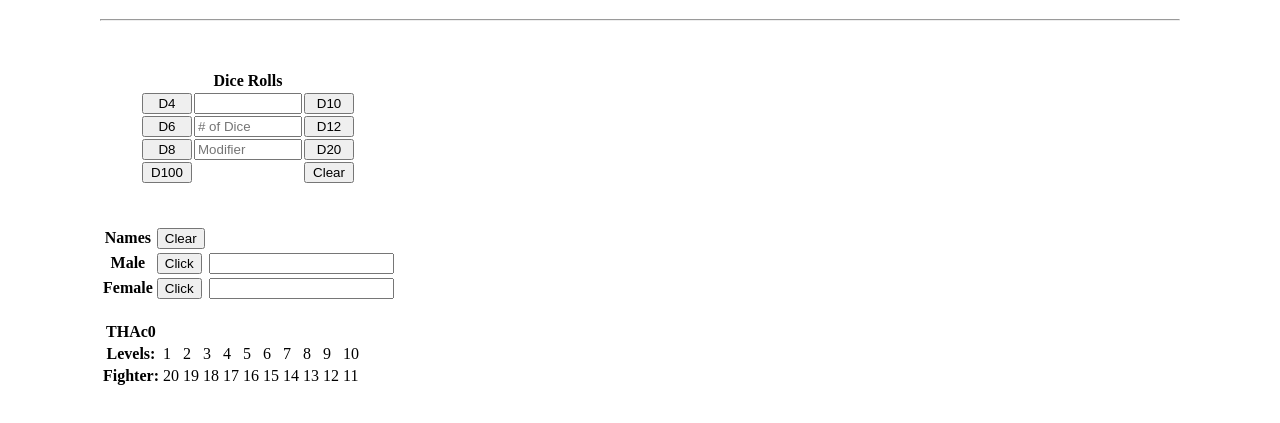
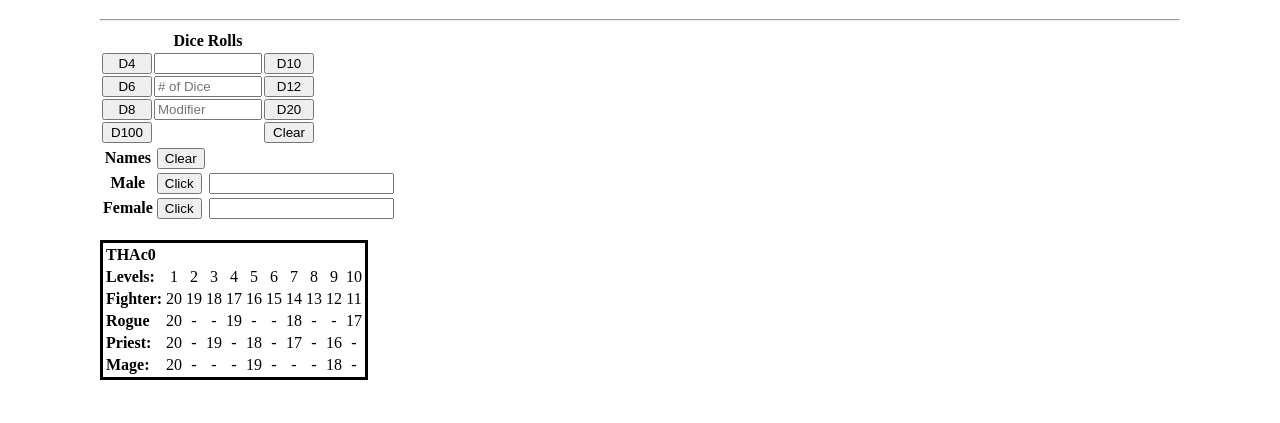
Before and after one commit to samrperz/snuffles, a plain HTML site: page random.html in a window 1280 px wide. Shown: the part 113-536 px from the top of the page. Drawn offline with Linux system fonts and the light colour scheme.

Commit message:
finished thaco table

```diff
--- a/CSS/random.css
+++ b/CSS/random.css
@@ -9,8 +9,9 @@ h3{
     margin-top: -30px;
     margin-bottom: -30px;
 }
+
 #dicetable{
-    padding: 40px;
+    padding: 0px;
 }
 #dicetable tr td{
     padding: 0px
@@ -21,6 +22,12 @@ h3{
 #dicetable tr td button{
     width: 50px;
 }
-.thacoTable table tr{
+.thaco table{
     border: solid;
 }
+.thaco table th{
+    text-align: left
+}
+.thaco table td{
+    text-align: center
+}
--- a/random.html
+++ b/random.html
@@ -67,8 +67,8 @@
         </table>
     </div>
     <br>
-    <div class="thacoTable">
-        <table>
+    <div class="thaco">
+        <table id="thacoTable">
             <tr>
                 <th>THAc0</th>
             </tr>
@@ -98,7 +98,45 @@
                 <td>12</td>
                 <td>11</td>
             </tr>
-
+            <tr>
+                <th>Rogue</th>
+                <td>20</td>
+                <td>-</td>
+                <td>-</td>
+                <td>19</td>
+                <td>-</td>
+                <td>-</td>
+                <td>18</td>
+                <td>-</td>
+                <td>-</td>
+                <td>17</td>
+            </tr>
+            <tr>
+                <th>Priest:</th>
+                <td>20</td>
+                <td>-</td>
+                <td>19</td>
+                <td>-</td>
+                <td>18</td>
+                <td>-</td>
+                <td>17</td>
+                <td>-</td>
+                <td>16</td>
+                <td>-</td>
+            </tr>
+            <tr>
+                <th>Mage:</th>
+                <td>20</td>
+                <td>-</td>
+                <td>-</td>
+                <td>-</td>
+                <td>19</td>
+                <td>-</td>
+                <td>-</td>
+                <td>-</td>
+                <td>18</td>
+                <td>-</td>
+            </tr>
         </table>
     </div>
 </body>
```
